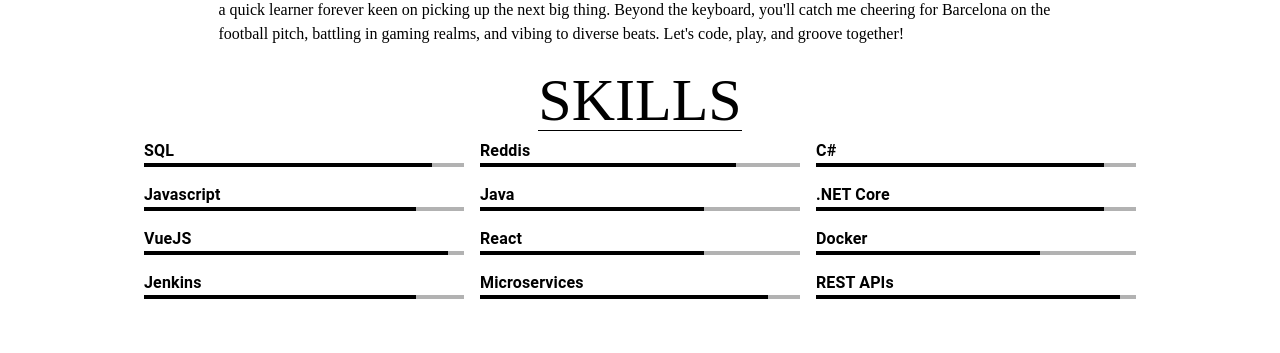
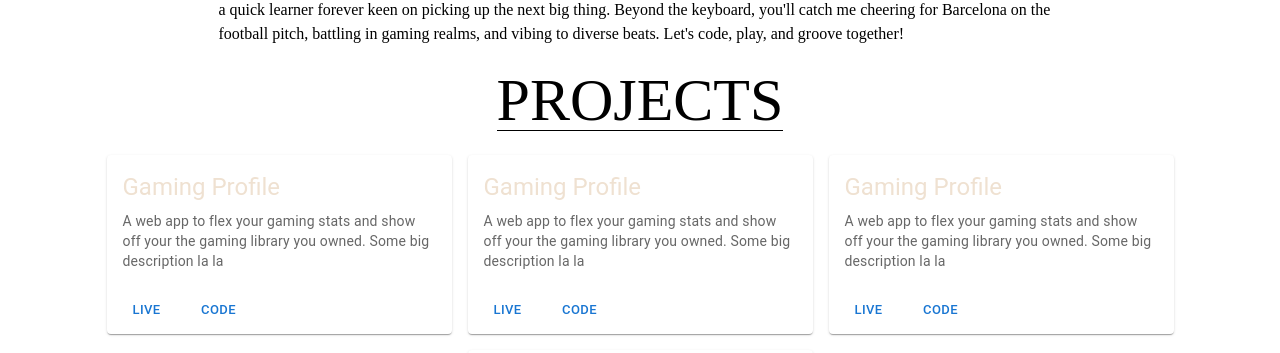
Before and after one commit to RohanSinghCode/portfolio, a React (Create React App) app: page / in a window 1280 px wide. Shown: the part 534-887 px from the top of the page. Built offline with nearby package versions, Linux system fonts and the light colour scheme.

Commit message:
Add projects and project cards

```diff
--- a/src/components/ProjectCard.jsx
+++ b/src/components/ProjectCard.jsx
@@ -1,4 +1,3 @@
-import * as React from 'react';
 import Card from '@mui/material/Card';
 import CardActions from '@mui/material/CardActions';
 import CardContent from '@mui/material/CardContent';
@@ -8,13 +7,16 @@ import Typography from '@mui/material/Typography';
 
 const ProjectCard = ({image, title, description, liveUrl, repoUrl}) => {
   return (
-    <Card sx={{ maxWidth: 345 }}>
+    <Card sx={{ maxWidth: 345 }} className='dark:bg-appbar-darkMode'>
+    {
+      image &&
       <CardMedia
         sx={{ height: 140 }}
         image={image}
       />
+    }
       <CardContent>
-        <Typography gutterBottom variant="h5" component="div">
+        <Typography gutterBottom variant="h5" component="div" className='text-text-darkMode'>
           {title}
         </Typography>
         <Typography variant="body2" color="text.secondary">
@@ -22,8 +24,8 @@ const ProjectCard = ({image, title, description, liveUrl, repoUrl}) => {
         </Typography>
       </CardContent>
       <CardActions>
-        <Button size="small">Live</Button>
-        <Button size="small">Code</Button>
+        <Button size="small" href={liveUrl}>Live</Button>
+        <Button size="small" href={repoUrl}>Code</Button>
       </CardActions>
     </Card>
   );
--- a/src/components/Projects.jsx
+++ /dev/null
@@ -1,19 +0,0 @@
-import Grid  from "@mui/material/Unstable_Grid2";
-
-const Projects = () => {
-    return (
-        <>
-            <Grid container className='my-6'>
-                <Grid xs={12} className='flex justify-center'>
-                    <p className='text-6xl  border-b'>
-                        PROJECTS
-                    </p>
-                </Grid>
-                <Grid xs={12}>
-                </Grid>
-            </Grid>
-        </>
-    )
-}
-
-export default Projects;
--- /dev/null
+++ b/src/components/ProjectsSection.jsx
@@ -0,0 +1,32 @@
+import Grid  from "@mui/material/Unstable_Grid2";
+import { projects } from "../constant";
+import ProjectCard from "./ProjectCard";
+
+const ProjectsSection = () => {
+    return (
+        <>
+            <Grid container className='my-6'>
+                <Grid xs={12} className='flex justify-center'>
+                    <p className='text-6xl  border-b'>
+                        PROJECTS
+                    </p>
+                </Grid>
+                <Grid xs={12} className='mt-4'>
+                    <Grid container justifyContent={'center'}>
+                    {
+                        projects.map((project) => {
+                            return (
+                                <Grid xs={4} className='m-2'>
+                                    <ProjectCard title={project.title} description={project.description} liveUrl={project.liveUrl} repoUrl={project.repoUrl} />
+                                </Grid>
+                            )
+                        })
+                    }
+                    </Grid>
+                </Grid>
+            </Grid>
+        </>
+    )
+}
+
+export default ProjectsSection;
--- a/src/constant.js
+++ b/src/constant.js
@@ -52,3 +52,30 @@ export const skills = [
         "value": 95
     }
 ]
+
+export const projects = [
+    {
+        "title": "Gaming Profile",
+        "description": "A web app to flex your gaming stats and show off your the gaming library you owned. Some big description la la",
+        "liveUrl": "https://www.google.com",
+        "repoUrl": "https://github.com/RohanSinghCode/portfolio"
+    },
+    {
+        "title": "Gaming Profile",
+        "description": "A web app to flex your gaming stats and show off your the gaming library you owned. Some big description la la",
+        "liveUrl": "https://www.google.com",
+        "repoUrl": "https://github.com/RohanSinghCode/portfolio"
+    },
+    {
+        "title": "Gaming Profile",
+        "description": "A web app to flex your gaming stats and show off your the gaming library you owned. Some big description la la",
+        "liveUrl": "https://www.google.com",
+        "repoUrl": "https://github.com/RohanSinghCode/portfolio"
+    },
+    {
+        "title": "Gaming Profile",
+        "description": "A web app to flex your gaming stats and show off your the gaming library you owned. Some big description la la",
+        "liveUrl": "https://www.google.com",
+        "repoUrl": "https://github.com/RohanSinghCode/portfolio"
+    }
+]
--- a/src/views/Home.jsx
+++ b/src/views/Home.jsx
@@ -1,7 +1,7 @@
 import Grid  from "@mui/material/Unstable_Grid2";
 import About from "../components/About";
 import Skills from "../components/Skills";
-import Projects from "../components/Projects";
+import ProjectsSection from "../components/ProjectsSection";
 
 const Home = () => {
     return (
@@ -10,10 +10,10 @@ const Home = () => {
                 <About />
             </Grid>
             <Grid xs={12}>
-                <Skills />
+                <ProjectsSection />
             </Grid>
             <Grid xs={12}>
-                <Projects />
+                <Skills />
             </Grid>
         </Grid>
     )
```
